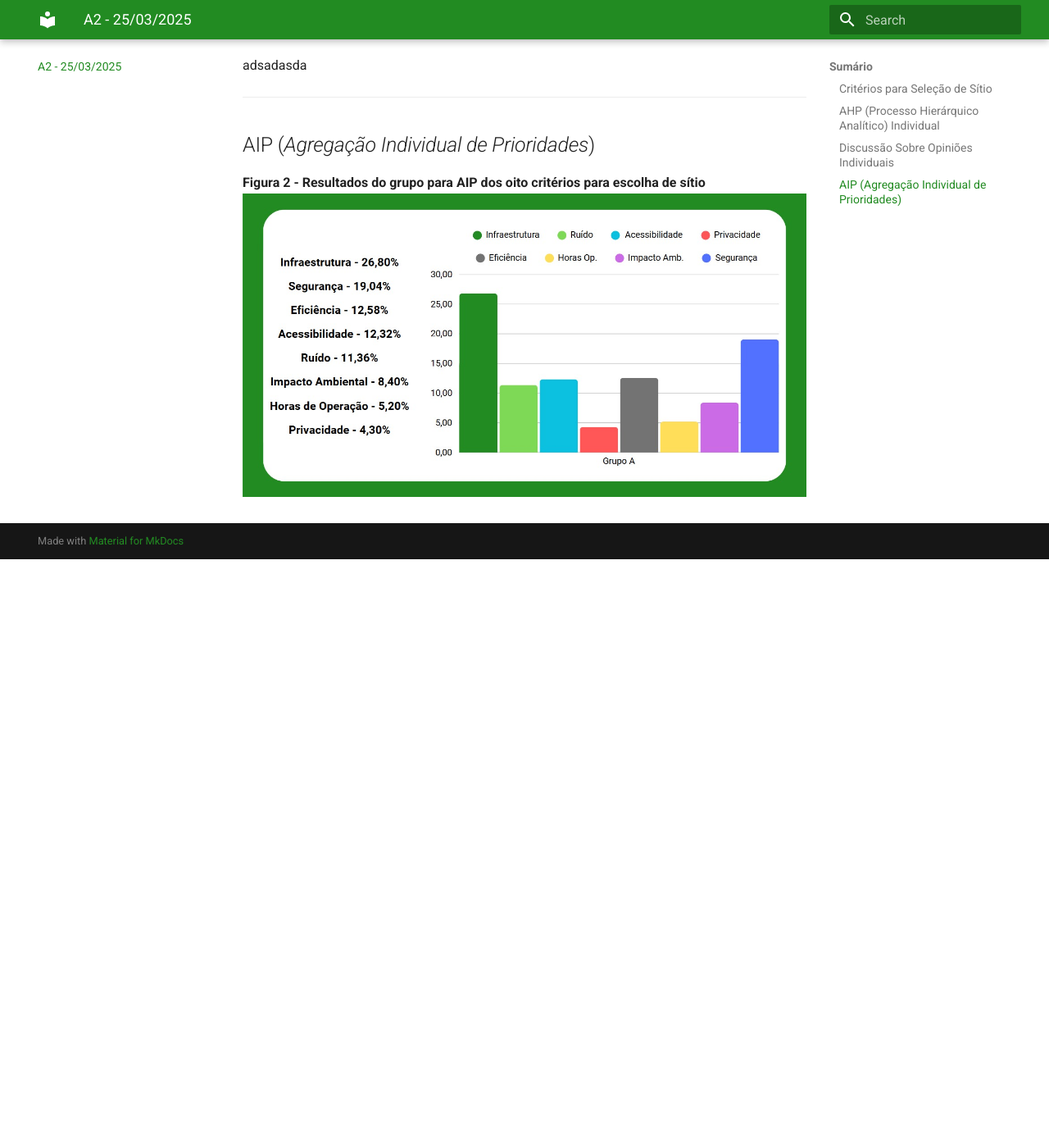
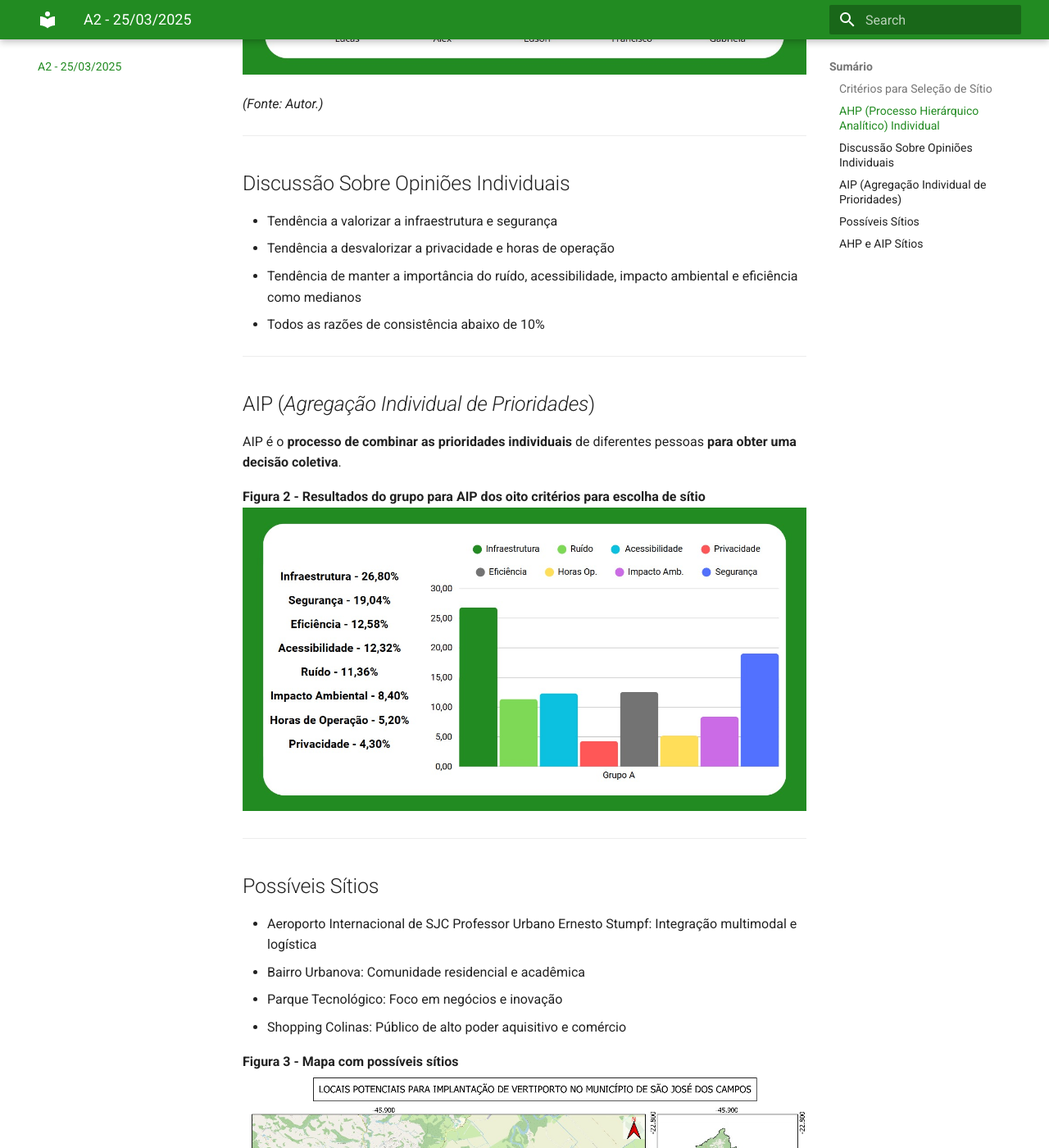
Before and after one commit to Lirucas/ProjetoTesteMkDocs, an MkDocs documentation site: the page built from docs/atv2.md, in a window 1280 px wide and 1400 px high, scrolled down 1749 px. Shown: the whole window at 82% size. Built offline with MkDocs 1.6.1 and Material for MkDocs 9.7.7, drawn with Linux system fonts in a browser that asks for light colours; before the commit the page ends 2431 px from its top, so only the background shows below that; some of the changed text lies outside the part shown.

Commit message:
Atualizando arquivos e alterações no ProjetoTesteMkDocs

```diff
--- a/docs/atv2.md
+++ b/docs/atv2.md
@@ -1,6 +1,6 @@
 # **Seleção de Sítio para Vertiporto**
 
-Para *avaliar a escolha do sítio* são usados *critérios* que consideram diversos fatores relevantes, aplicados no método *Processo Hierárquico Analítico* (AHP) para hierarquizar as alternativas. A *Agregação Individual de Prioridades* (AIP) é então utilizada para consolidar as avaliações de diferentes participantes, gerando uma *avaliação que represente a vontade do grupo*.
+Para **avaliar a escolha do sítio** são usados **critérios** que consideram diversos fatores relevantes, aplicados no método **Processo Hierárquico Analítico** (AHP) para hierarquizar os critérios e alternativas. A **Agregação Individual de Prioridades** (AIP) é então utilizada para consolidar as avaliações de diferentes participantes, gerando uma **avaliação que represente a vontade do grupo**, que posteriormente é **aplicada aos sítios disponíveis** para definir um **sítio que melhor se adeque à proposta**.
 
 ## Critérios para Seleção de Sítio ##
 
@@ -17,6 +17,8 @@
 
 ## AHP (*Processo Hierárquico Analítico*) Individual ##
 
+AHP é uma **metodologia de tomada de decisão** que organiza e analisa complexos problemas através de uma estrutura hierárquica, permitindo **comparar e priorizar alternativas com base em critérios** quantitativos e qualitativos.
+
 | Critério/Membro  | Lucas  | Alex   | Edson  | Francisco | Gabriela |
 |-----------------|--------|--------|--------|-----------|----------|
 | Infraestrutura  | 25,2%  | 30,2%  | 40,7%  | 19,8%     | 18,0%    |
@@ -27,6 +29,7 @@
 | Horas Op.      | 6,4%   | 4,3%   | 4,9%   | 3,7%      | 6,7%     |
 | Impacto Amb.   | 25,2%  | 4,3%   | 2,9%   | 3,5%      | 6,1%     |
 | Segurança      | 6,4%   | 25,4%  | 4,6%   | 33,9%     | 24,9%    |
+| CR             | 4,0%   | 6,2%   | 8,8%   | 3,9%      | 9,9%     |
 
 **Figura 1 - Resultados individuais para AHP dos oito critérios para escolha de sítio**
 ![Figura 1 - Resultados individuais para AHP dos oito critérios para escolha de sítio](assets/ahpindi.jpg)
@@ -37,12 +40,33 @@
 
 ## Discussão Sobre Opiniões Individuais ##
 
-adsadasda
+- Tendência a valorizar a infraestrutura e segurança
+- Tendência a desvalorizar a privacidade e horas de operação
+- Tendência de manter a importância do ruído, acessibilidade, impacto ambiental e eficiência como medianos
+- Todos as razões de consistência abaixo de 10%
 
 ---
 
 ## AIP (*Agregação Individual de Prioridades*) ##
 
+AIP é o **processo de combinar as prioridades individuais** de diferentes pessoas **para obter uma decisão coletiva**.
 
 **Figura 2 - Resultados do grupo para AIP dos oito critérios para escolha de sítio**
 ![Figura 2 - Resultados do grupo para AIP dos oito critérios para escolha de sítio](assets/aip.jpg)
+
+---
+
+## Possíveis Sítios ##
+
+- Aeroporto Internacional de SJC Professor Urbano Ernesto Stumpf: Integração multimodal e logística
+- Bairro Urbanova: Comunidade residencial e acadêmica
+- Parque Tecnológico: Foco em negócios e inovação
+- Shopping Colinas: Público de alto poder aquisitivo e comércio
+
+**Figura 3 - Mapa com possíveis sítios**
+![Figura 3 - Mapa com possíveis sítios](assets/sitios.jpg)
+
+---
+
+## AHP e AIP Sítios ##
+´
```
Also changed, not shown: docs/assets/sitios.jpg (added).
